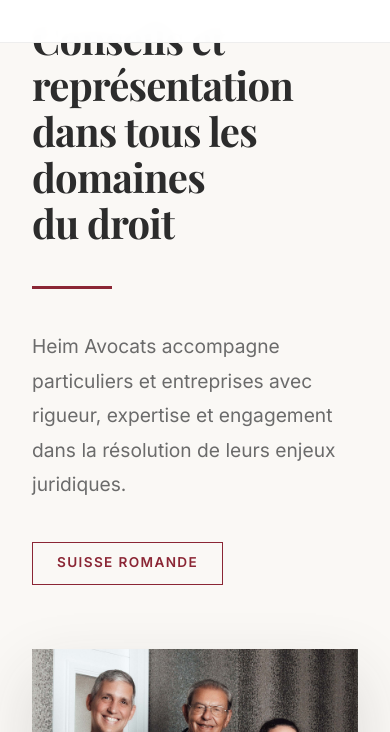
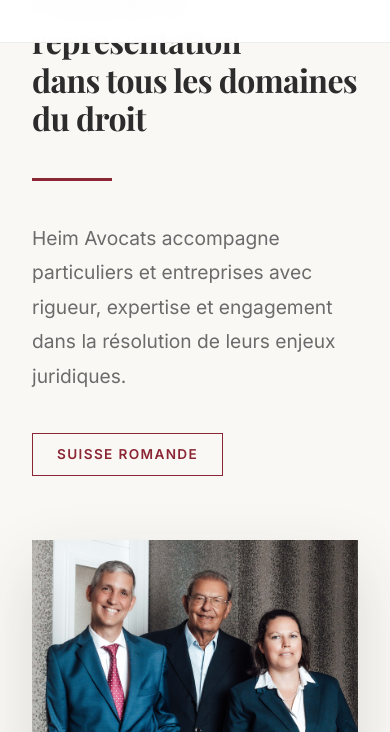
Before and after one commit to nicocouz/heim-avocats, a plain HTML site: page index.html in a window 390 px wide. Shown: the part 112-844 px from the top of the page. Drawn offline with nearby package versions, Linux system fonts and the light colour scheme.

Commit message:
Fix: réduction taille titre et padding hero mobile

```diff
--- a/styles.css
+++ b/styles.css
@@ -1163,11 +1163,12 @@
     }
 
     .hero {
-        padding: 8rem 2rem 4rem;
+        padding: 6rem 2rem 3rem;
     }
 
     .hero-title {
-        font-size: 2.5rem;
+        font-size: 2rem;
+        line-height: 1.2;
     }
 
     .page-header {
```
